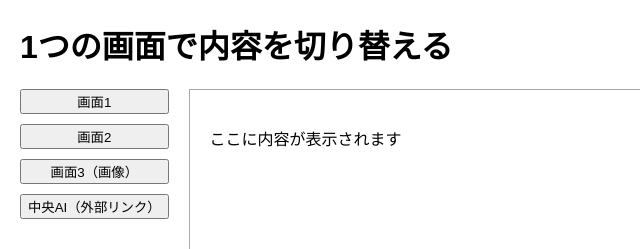
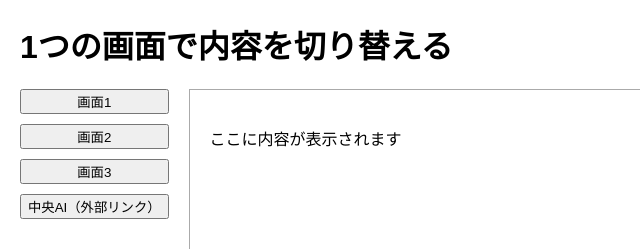
Before and after one commit to morita-takaaki/2025java22, a plain HTML site: page index.html in a window 1280 px wide. Shown: the top 249 px of the page, 0-640 px from the left. Drawn offline with Linux system fonts and the light colour scheme.

Commit message:
Remove image text from button 3 in index.html

```diff
--- a/index.html
+++ b/index.html
@@ -15,7 +15,7 @@
     <div class="button-area">
       <button id="btn1">画面1</button>
       <button id="btn2">画面2</button>
-      <button id="btn3">画面3（画像）</button>
+      <button id="btn3">画面3</button>
       <button id="btn4">中央AI（外部リンク）</button>
     </div>
 
```
